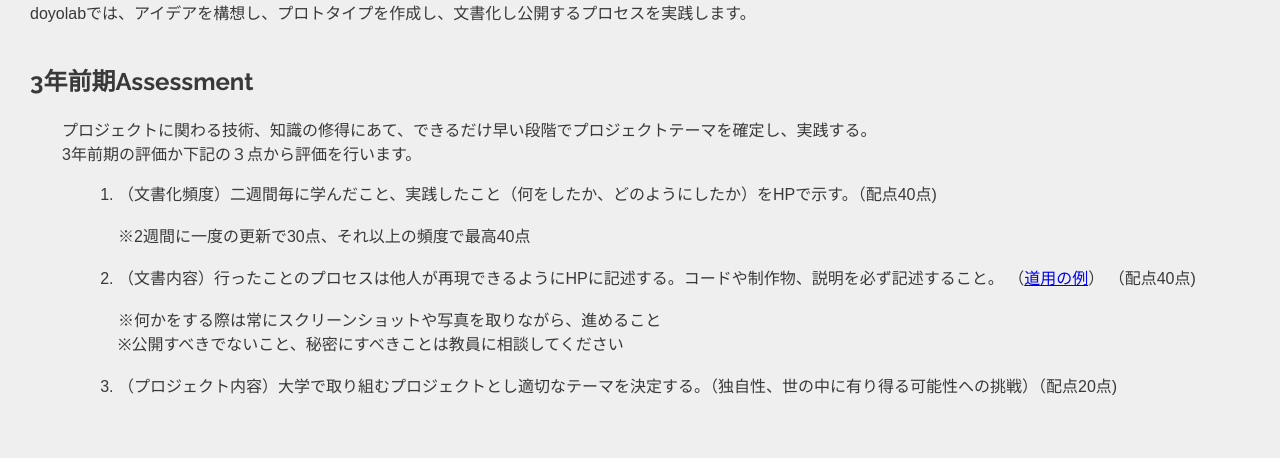
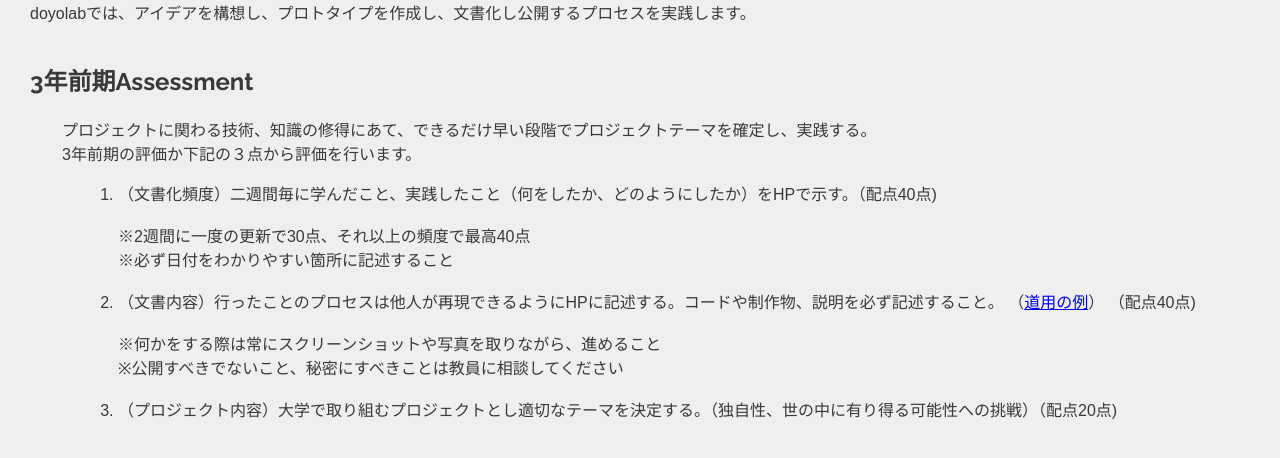
Before and after one commit to doyodoyo/doyolab, a plain HTML site: page 09assessment.html in a window 1280 px wide. Shown: the part 138-596 px from the top of the page. Drawn offline with Linux system fonts and the light colour scheme.

Commit message:
assessment

```diff
--- a/09assessment.html
+++ b/09assessment.html
@@ -23,7 +23,8 @@
         3年前期の評価か下記の３点から評価を行います。
             <ol>
                 <li>（文書化頻度）二週間毎に学んだこと、実践したこと（何をしたか、どのようにしたか）をHPで示す。（配点40点)
-                    <br><br>※2週間に一度の更新で30点、それ以上の頻度で最高40点
+                    <br><br>※2週間に一度の更新で30点、それ以上の頻度で最高40点<br>
+                    ※必ず日付をわかりやすい箇所に記述すること
                     <br><br></li>
                 <li>（文書内容）行ったことのプロセスは他人が再現できるようにHPに記述する。コードや制作物、説明を必ず記述すること。
                     （<a href="http://fab.academany.org/2018/labs/fablabkamakura/students/daisuke-doyo/">道用の例</a>）
```
